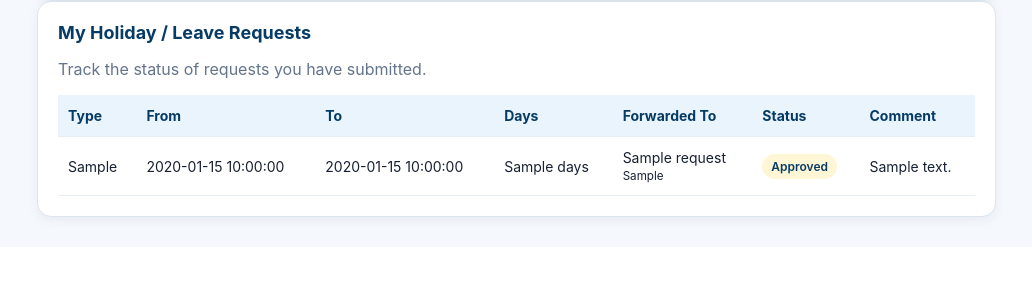
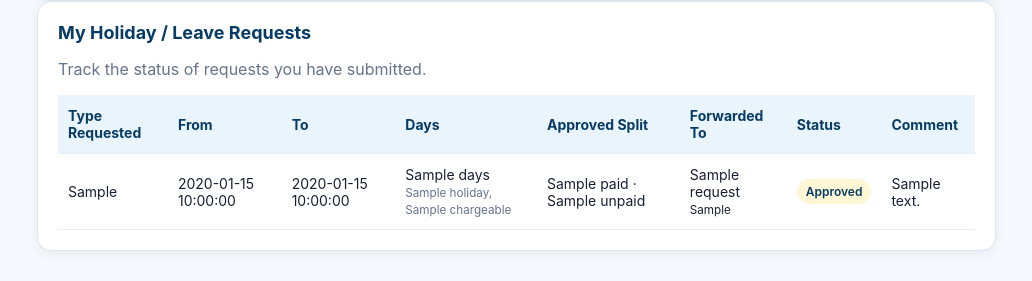
Before and after one commit to rakshithar11/EMS, a Flask app: template templates/leave.html in a window 1280 px wide. Shown: the part 948-1229 px from the top of the page, without its empty margins (246-1278 px from the left). Before the commit the page ends 1173 px from the top, so only its background shows below. Run offline with Flask 3, Linux system fonts and the light colour scheme; a user stored in the database is signed in; data comes from the database, SQL or seed files in the repository; tables that the repository leaves empty hold one stand-in row (values such as "Sample post"); the template is opened without the code that fills it: most values are stand-ins (such as "Sample title", 1, 10 or a date in 2020).

Commit message:
Update leave.html

```diff
--- a/templates/leave.html
+++ b/templates/leave.html
@@ -1,6 +1,6 @@
 {% extends "base.html" %}
 
-{% block title %}Holiday / Leave · EMS{% endblock %}
+{% block title %}Holiday / Leave · BOBBA LOGISTICS EMS{% endblock %}
 
 {% block content %}
 
@@ -145,6 +145,11 @@
                     required
                 >
 
+                <small
+                    id="chargeable_preview"
+                    class="muted"
+                ></small>
+
             </div>
 
 
@@ -224,6 +229,58 @@
 
     </form>
 
+    <script>
+        // Live preview only — the server recalculates and enforces
+        // this on submit, so this can't be used to bypass validation.
+        (function () {
+            var holidayDates = {{ holiday_dates | tojson }};
+            var holidaySet = new Set(holidayDates);
+
+            var startInput = document.getElementById("start_date");
+            var endInput = document.getElementById("end_date");
+            var preview = document.getElementById("chargeable_preview");
+
+            function update() {
+                if (!startInput.value || !endInput.value) {
+                    preview.textContent = "";
+                    return;
+                }
+
+                var start = new Date(startInput.value);
+                var end = new Date(endInput.value);
+
+                if (end < start) {
+                    preview.textContent = "End date is before start date.";
+                    return;
+                }
+
+                var days = 0;
+                var holidayDays = 0;
+                var cursor = new Date(start);
+
+                while (cursor <= end) {
+                    days += 1;
+                    var iso = cursor.toISOString().slice(0, 10);
+                    if (holidaySet.has(iso)) {
+                        holidayDays += 1;
+                    }
+                    cursor.setDate(cursor.getDate() + 1);
+                }
+
+                var chargeable = Math.max(0, days - holidayDays);
+
+                preview.textContent = holidayDays
+                    ? days + " calendar day(s) · " + holidayDays +
+                      " holiday day(s) excluded · " + chargeable +
+                      " chargeable day(s)"
+                    : days + " day(s), none on a company holiday";
+            }
+
+            startInput.addEventListener("change", update);
+            endInput.addEventListener("change", update);
+        })();
+    </script>
+
 </section>
 
 
@@ -252,13 +309,15 @@
 
             <tr>
 
-                <th>Type</th>
+                <th>Type Requested</th>
 
                 <th>From</th>
 
                 <th>To</th>
 
                 <th>Days</th>
+
+                <th>Approved Split</th>
 
                 <th>Forwarded To</th>
 
@@ -294,6 +353,30 @@
 
                 <td>
                     {{ request.days }}
+
+                    {% if request.holiday_days %}
+                    <br>
+                    <small class="muted">
+                        {{ request.holiday_days }} holiday,
+                        {{ request.chargeable_days }} chargeable
+                    </small>
+                    {% endif %}
+                </td>
+
+
+                <td>
+
+                    {% if request.status == "Approved" %}
+
+                        {{ request.approved_paid_days or 0 }} paid
+                        · {{ request.approved_unpaid_days or 0 }} unpaid
+
+                    {% else %}
+
+                        —
+
+                    {% endif %}
+
                 </td>
 
 
@@ -339,7 +422,7 @@
 
             <tr>
 
-                <td colspan="7">
+                <td colspan="8">
 
                     No holiday or leave requests yet.
 
```
